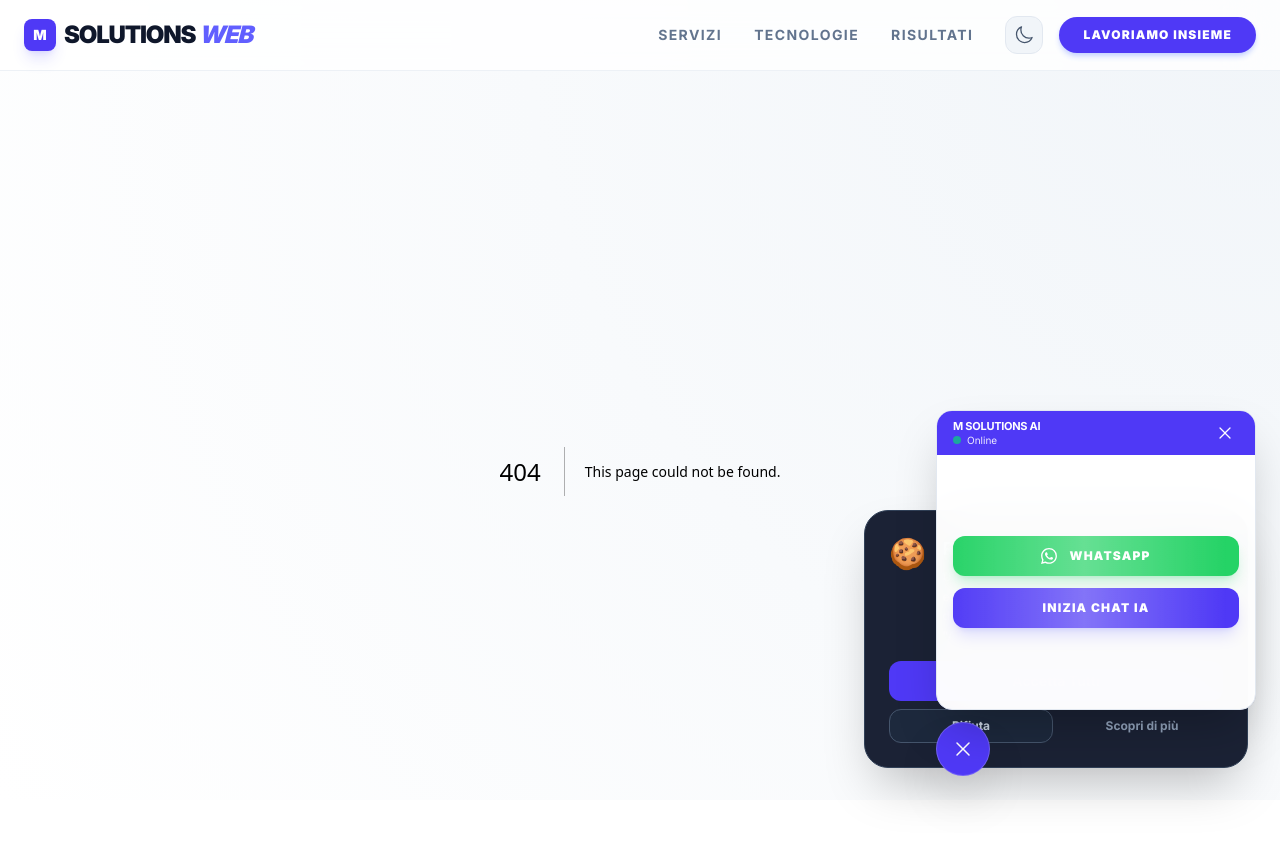
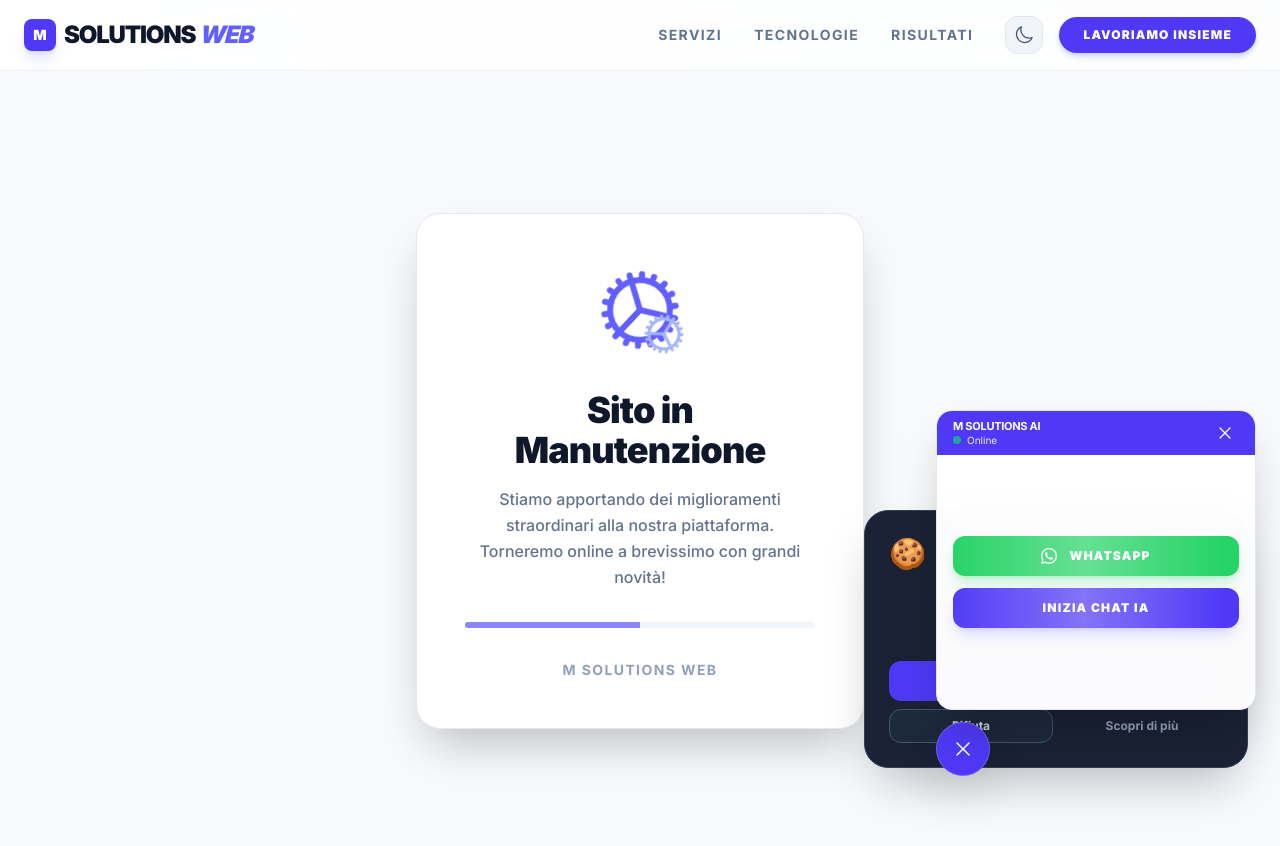
Before and after one commit to MarcoCerilli/portfolio-aziendale-2026, a Next.js app: page /maintenance in a window 1280 px wide. Before the commit this address had no page. Shown: the top 846 px of the page. Built offline with nearby package versions, Linux system fonts and the light colour scheme.

Commit message:
applicato paypal, sito in manutenzione e servizio

```diff
--- /dev/null
+++ b/src/app/maintenance/page.tsx
@@ -0,0 +1,34 @@
+import React from 'react';
+import { CogIcon } from '@heroicons/react/24/outline';
+
+export default function Maintenance() {
+  return (
+    <div className="min-h-screen bg-slate-50 dark:bg-slate-950 flex flex-col items-center justify-center p-4">
+      <div className="max-w-md w-full bg-white dark:bg-slate-900 rounded-3xl shadow-2xl p-8 md:p-12 text-center border border-slate-200 dark:border-slate-800">
+        <div className="mb-8 flex justify-center">
+          <div className="relative">
+            <CogIcon className="w-24 h-24 text-indigo-500 animate-[spin_4s_linear_infinite]" />
+            <CogIcon className="w-12 h-12 text-indigo-300 dark:text-indigo-700 absolute bottom-0 right-0 animate-[spin_3s_linear_infinite_reverse]" />
+          </div>
+        </div>
+
+        <h1 className="text-3xl md:text-4xl font-black text-slate-900 dark:text-white mb-4 tracking-tight">
+          Sito in Manutenzione
+        </h1>
+
+        <p className="text-slate-500 dark:text-slate-400 mb-8 font-medium leading-relaxed">
+          Stiamo apportando dei miglioramenti straordinari alla nostra piattaforma.
+          Torneremo online a brevissimo con grandi novità!
+        </p>
+
+        <div className="w-full h-1.5 bg-slate-100 dark:bg-slate-800 rounded-full overflow-hidden mb-8">
+          <div className="h-full bg-indigo-500 w-1/2 animate-[pulse_2s_ease-in-out_infinite]" />
+        </div>
+
+        <p className="text-sm text-slate-400 dark:text-slate-500 font-bold uppercase tracking-widest">
+          M Solutions Web
+        </p>
+      </div>
+    </div>
+  );
+}
--- /dev/null
+++ b/src/middleware.ts
@@ -0,0 +1,30 @@
+import { NextResponse } from 'next/server'
+import type { NextRequest } from 'next/server'
+
+export function middleware(request: NextRequest) {
+  // Flag per attivare/disattivare la manutenzione rapidamente
+  const isMaintenanceMode = true;
+
+  if (!isMaintenanceMode) {
+    return NextResponse.next();
+  }
+
+  // Permetti l'accesso alla pagina di manutenzione e alle risorse statiche
+  if (
+    request.nextUrl.pathname.startsWith('/maintenance') ||
+    request.nextUrl.pathname.startsWith('/_next') ||
+    request.nextUrl.pathname.startsWith('/api') ||
+    request.nextUrl.pathname.includes('.') // file statici come immagini
+  ) {
+    return NextResponse.next();
+  }
+
+  // Reindirizza tutte le altre richieste alla pagina di manutenzione
+  // Usiamo redirect invece di rewrite per assicurarci che l'utente veda l'URL cambiato (opzionale)
+  // o rewrite se vogliamo mantenere l'URL originale
+  return NextResponse.rewrite(new URL('/maintenance', request.url));
+}
+
+export const config = {
+  matcher: '/:path*',
+}
```
